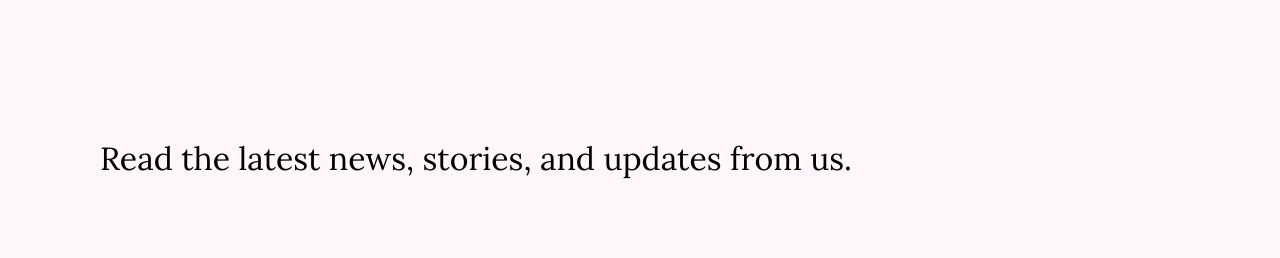
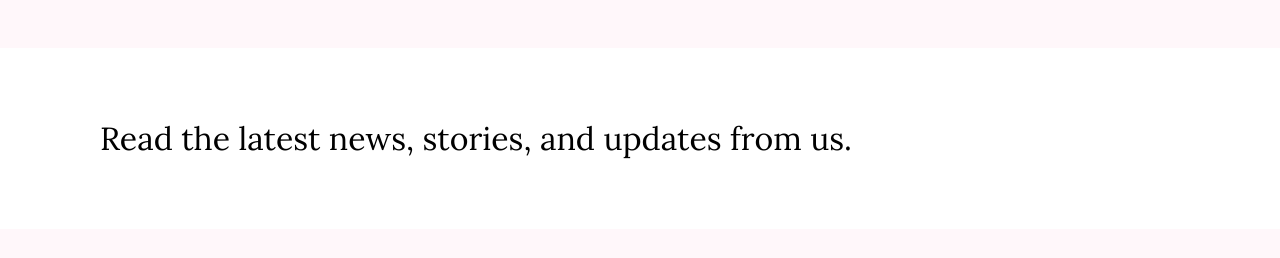
Before and after one commit to PGOpenda/foundation, a SvelteKit app: page /news in a window 1280 px wide. Shown: the part 536-794 px from the top of the page. Built offline with nearby package versions, Linux system fonts and the light colour scheme.

Commit message:
Adjustment: Adjusted liver cancer and news pages

```diff
--- a/src/routes/liver-cancer/+page.svelte
+++ b/src/routes/liver-cancer/+page.svelte
@@ -380,5 +380,6 @@
         padding: 50px 100px;
         color: red;
         background-color: #fff;
+        font-size: 0.8em;
     }
 </style>
--- a/src/routes/news/+page.svelte
+++ b/src/routes/news/+page.svelte
@@ -33,12 +33,13 @@
     }
 
     .heading img{
-        height: 350px;
+        height: 330px;
         border-radius: 120px 20px 120px 20px;
     }
 
     .blogs{
         padding: 70px 100px;
+        background-color: #fff;
     }
 
     .blogs h2{
```
